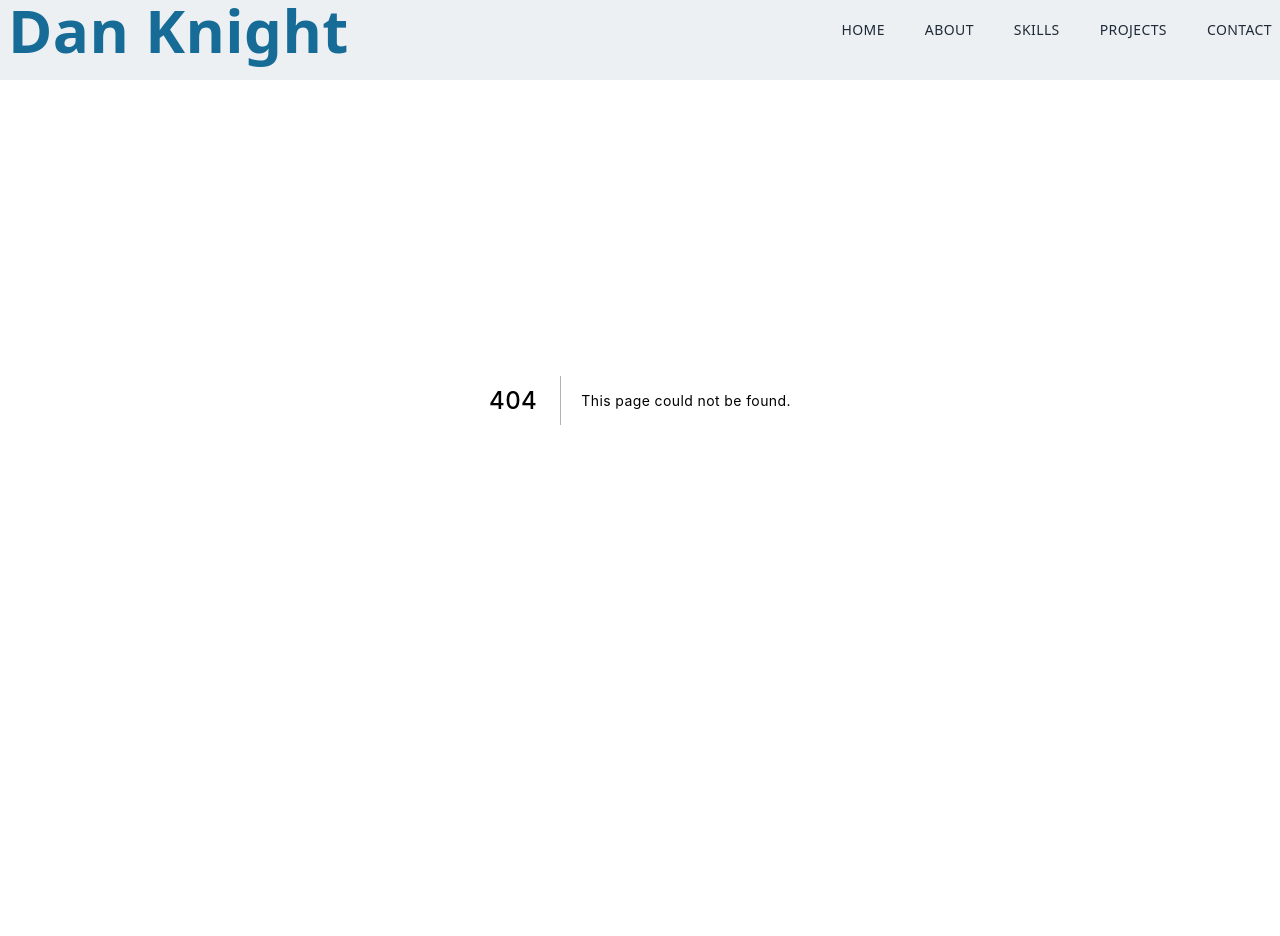
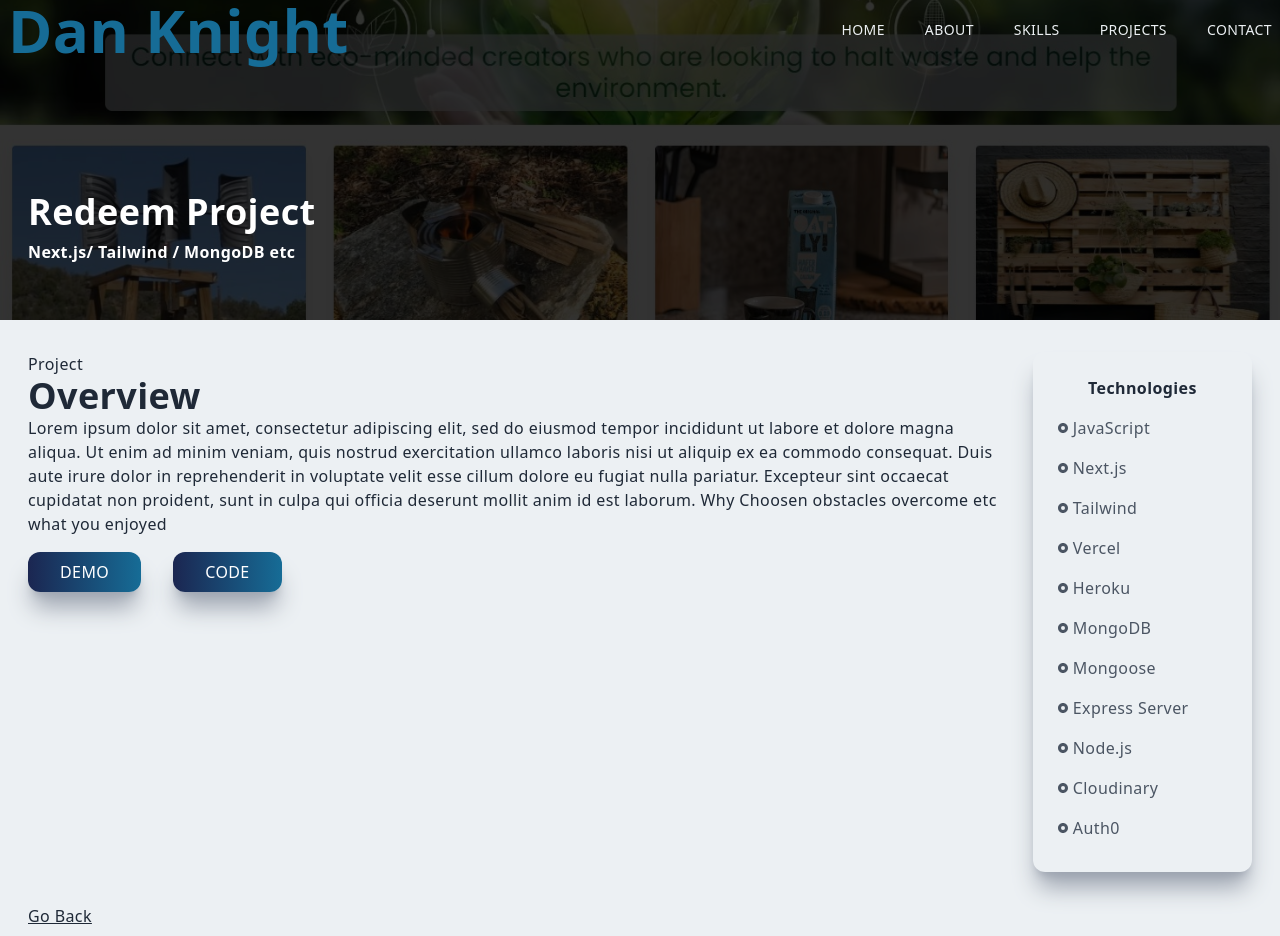
Before and after one commit to danielknight261/portfolio-daniel-knight, a Next.js app in the folder portfolio/: page /redeem in a window 1280 px wide. Before the commit this address had no page. Before the commit the page ends 800 px from the top, so only its background shows below. Built offline with nearby package versions, Linux system fonts and the light colour scheme.

Commit message:
redeem project linked to portfolio

```diff
--- a/portfolio/components/NavBar.js
+++ b/portfolio/components/NavBar.js
@@ -14,7 +14,7 @@ const NavBar = () => {
 
     useEffect(() => {
       if (
-        router.asPath === '/property' ||
+        router.asPath === '/redeem' ||
         router.asPath === '/property' ||
         router.asPath === '/property' ||
         router.asPath === '/property'
--- a/portfolio/components/ProjectItem.js
+++ b/portfolio/components/ProjectItem.js
@@ -15,7 +15,7 @@ const ProjectItem = ({title, backgroundImg, projectUrl}) => {
                 {title}
               </h3>
               <p className='pb-4 pt-2 text-white text-center'>
-                React JS project
+                Check it out
               </p>
               <Link href={projectUrl}>
                 <p className='text-center py-3 rounded-lg bg-white text-gray-700 font-bold text-lg cursor-pointer'>
--- a/portfolio/components/Projects.js
+++ b/portfolio/components/Projects.js
@@ -1,6 +1,6 @@
 import React from 'react';
 import Image from 'next/image';
-import propertyImg from '../public/assets/projects/property.jpg';
+import redeemImg from '../public/assets/projects/redeem.jpg';
 import Link from 'next/link';
 import ProjectItem from './ProjectItem';
 
@@ -14,25 +14,17 @@ const Projects = () => {
         <h2 className='py-4'>What I've Built</h2>
         <div className='grid md:grid-cols-2 gap-8'>
           <ProjectItem
-            title='Property Finder'
-            backgroundImg={propertyImg}
-            projectUrl={'property'}
+            title='Redeem Project'
+            backgroundImg={redeemImg}
+            projectUrl={'redeem'}
           />
           <ProjectItem
             title='Redeem Project'
-            backgroundImg={propertyImg}
-            projectUrl='property'
+            backgroundImg={redeemImg}
+            projectUrl={'redeem'}
           />
-          <ProjectItem
-            title='Calculator'
-            backgroundImg={propertyImg}
-            projectUrl='property'
-          />
-          <ProjectItem
-            title='Event Finder App'
-            backgroundImg={propertyImg}
-            projectUrl='property'
-          />
+
+
         </div>
       </div>
     </div>
--- a/portfolio/pages/property.js
+++ b/portfolio/pages/redeem.js
@@ -1,10 +1,10 @@
 import React from 'react';
 import Image from 'next/image';
 import Link from 'next/link';
-import propertyImg from '../public/assets/projects/property.jpg';
+import redeemImg from '../public/assets/projects/redeem.jpg'
 import { RiRadioButtonFill } from 'react-icons/ri';
 
-const property = () => {
+const redeem = () => {
   return (
     <div className='w-full'>
       <div className='w-screen h-[30vh] lg:h-[40vh] relative'>
@@ -13,12 +13,12 @@ const property = () => {
           className='absolute z-1'
           layout='fill'
           objectFit='cover'
-          src={propertyImg}
+          src={redeemImg}
           alt='/'
         />
         <div className='absolute top-[70%] max-w-[1240px] w-full left-[50%] translate-x-[-50%] translate-y-[-50%] text-white z-10 p-2'>
-          <h2 className='py-2'>Property Finder</h2>
-          <h3>React JS / Tailwind / Firebase etc</h3>
+          <h2 className='py-2'>Redeem Project</h2>
+          <h3>Next.js/ Tailwind / MongoDB etc</h3>
         </div>
       </div>
 
@@ -36,8 +36,12 @@ const property = () => {
             culpa qui officia deserunt mollit anim id est laborum. Why Choosen
             obstacles overcome etc what you enjoyed
           </p>
+          <Link href='https://final-project-front-end-boolean-pirates.vercel.app/'>
           <button className='px-8 py-2 mt-4 mr-8'>Demo</button>
+          </Link>
+          <Link href='https://github.com/danielknight261/final-project_front-end-boolean_pirates'>
           <button className='px-8 py-2 mt-4'>Code</button>
+          </Link>
         </div>
         <div className='col-span-4 md:col-span-1 shadow-xl shadow-gray-400 rounded-xl p-4'>
           <div className='p-2'>
@@ -45,24 +49,49 @@ const property = () => {
             <div>
               <p className='text-gray-600 py-2 flex items-center'>
                 <RiRadioButtonFill className='pr-1' />
-                React
+                JavaScript
               </p>
               <p className='text-gray-600 py-2 flex items-center'>
                 <RiRadioButtonFill className='pr-1' />
-                React
+                Next.js
               </p>
               <p className='text-gray-600 py-2 flex items-center'>
                 <RiRadioButtonFill className='pr-1' />
-                React
+                Tailwind
               </p>
               <p className='text-gray-600 py-2 flex items-center'>
                 <RiRadioButtonFill className='pr-1' />
-                React
+                Vercel
               </p>
               <p className='text-gray-600 py-2 flex items-center'>
                 <RiRadioButtonFill className='pr-1' />
-                React
+                Heroku
               </p>
+              <p className='text-gray-600 py-2 flex items-center'>
+                <RiRadioButtonFill className='pr-1' />
+                MongoDB
+              </p>
+              <p className='text-gray-600 py-2 flex items-center'>
+                <RiRadioButtonFill className='pr-1' />
+                Mongoose
+              </p>
+              <p className='text-gray-600 py-2 flex items-center'>
+                <RiRadioButtonFill className='pr-1' />
+                Express Server
+              </p>
+              <p className='text-gray-600 py-2 flex items-center'>
+                <RiRadioButtonFill className='pr-1' />
+                Node.js
+              </p>
+              <p className='text-gray-600 py-2 flex items-center'>
+                <RiRadioButtonFill className='pr-1' />
+                Cloudinary
+              </p>
+              <p className='text-gray-600 py-2 flex items-center'>
+                <RiRadioButtonFill className='pr-1' />
+                Auth0
+              </p>
+
             </div>
           </div>
         </div>
@@ -74,4 +103,4 @@ const property = () => {
   );
 };
 
-export default property;
+export default redeem;
```
Also changed, not shown: portfolio/public/assets/projects/redeem.jpg (added), 1 other file (tests, documents, lock files or other folders).
